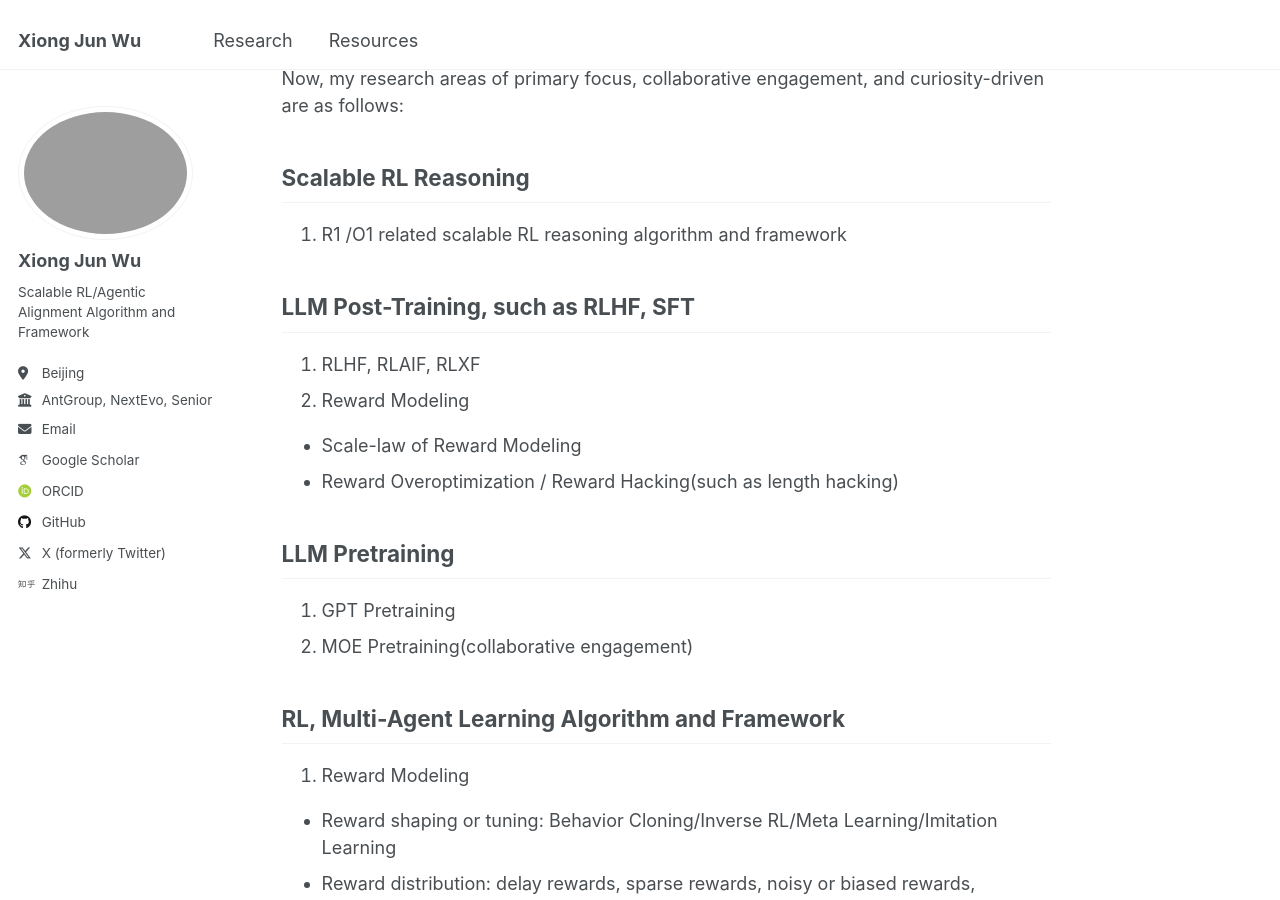
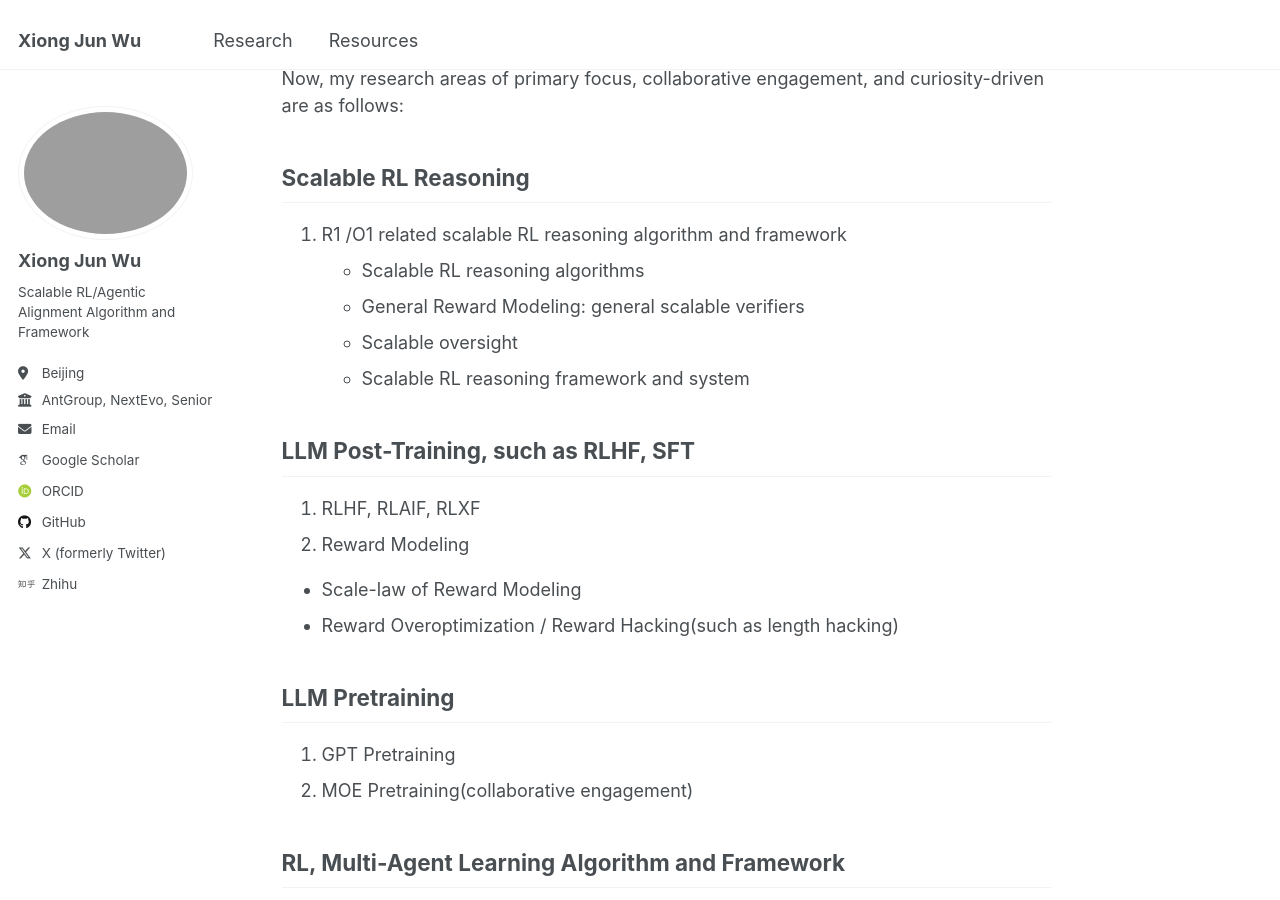
Before and after one commit to junwuxgi/junwuxgi.github.io, a Jekyll site: the page built from research.md, in a window 1280 px wide and 900 px high, scrolled down 624 px. Built offline with Jekyll 4.4.1, drawn with Linux system fonts in a browser that asks for light colours; some web fonts are replaced; our own code applies the rules of GitHub Pages for plain Markdown files.

Commit message:
update config

```diff
--- a/research.md
+++ b/research.md
@@ -9,6 +9,10 @@ Now, my research areas of primary focus, collaborative engagement, and curiosity
 ## Scalable RL Reasoning
 
 1. R1 /O1 related scalable RL reasoning algorithm and framework
+- Scalable RL reasoning algorithms
+- General Reward Modeling: general scalable verifiers
+- Scalable oversight
+- Scalable RL reasoning framework and system
 
 ## LLM Post-Training, such as RLHF, SFT
 
```
